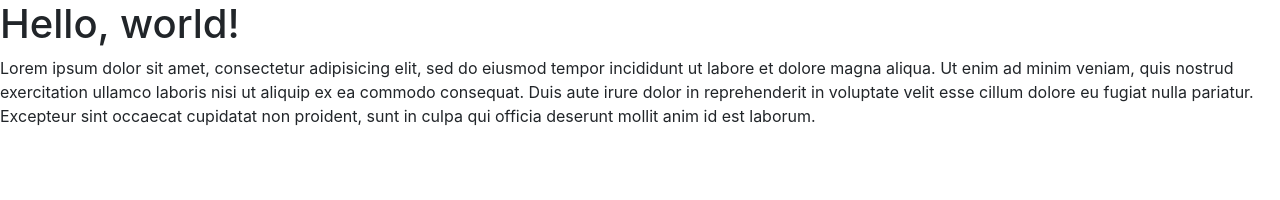
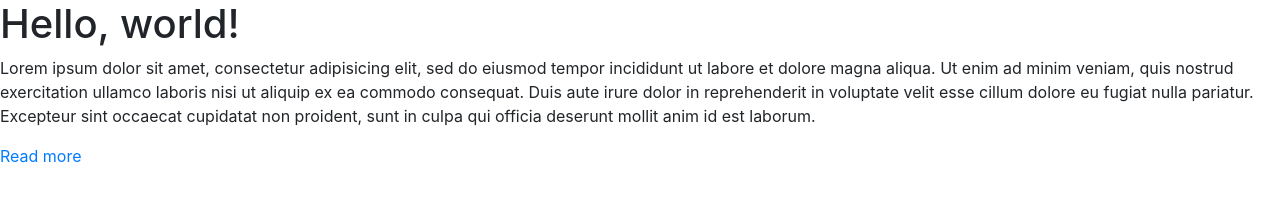
Before and after one commit to bretamal/Test, a plain HTML site: page index.html in a window 1280 px wide. Drawn offline with nearby package versions, Linux system fonts and the light colour scheme.

```diff
--- a/index.html
+++ b/index.html
@@ -14,6 +14,12 @@
       Lorem ipsum dolor sit amet, consectetur adipisicing elit, sed do eiusmod tempor incididunt ut labore et dolore magna aliqua. Ut enim ad minim veniam, quis nostrud exercitation ullamco laboris nisi ut aliquip ex ea commodo consequat. Duis aute irure dolor in reprehenderit in voluptate velit esse cillum dolore eu fugiat nulla pariatur. Excepteur sint occaecat cupidatat non proident, sunt in culpa qui officia deserunt mollit anim id est laborum.
     </p>
 
+    <p>
+      <a href="#">
+        Read more
+      </a>
+    </p>
+
     <script src="https://ajax.googleapis.com/ajax/libs/jquery/2.1.4/jquery.min.js"></script>
     <script src="https://maxcdn.bootstrapcdn.com/bootstrap/4.0.0-alpha.2/js/bootstrap.min.js" integrity="sha384-vZ2WRJMwsjRMW/8U7i6PWi6AlO1L79snBrmgiDpgIWJ82z8eA5lenwvxbMV1PAh7" crossorigin="anonymous"></script>
   </body>
```
